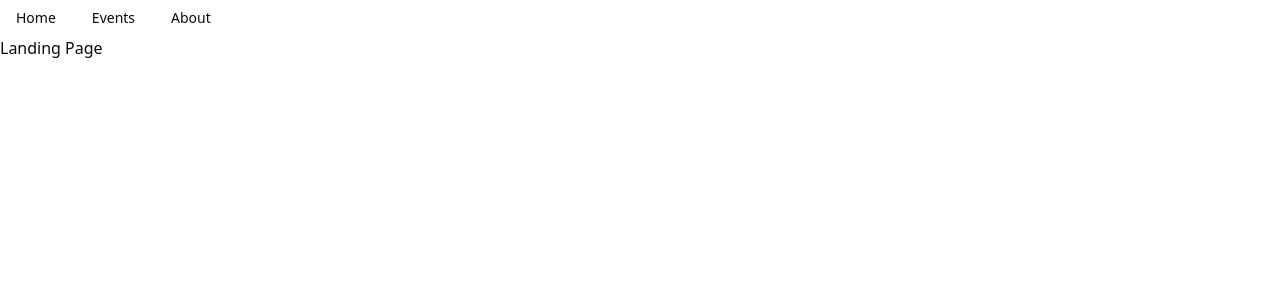
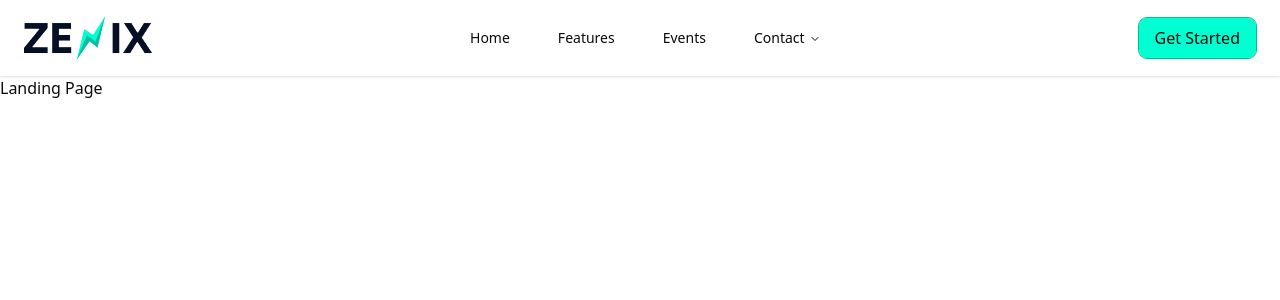
Before and after one commit to shawaiz-khan/zenix, a React (Vite) app in the folder client/: page / in a window 1280 px wide. Shown: the top 300 px of the page. Built offline with nearby package versions, Linux system fonts and the light colour scheme.

Commit message:
feat: Navbar updated

```diff
--- a/client/src/components/navbar/data.ts
+++ b/client/src/components/navbar/data.ts
@@ -1,3 +1,5 @@
+export { default as logo_dark } from "@/assets/images/logos/logo-without-tag_black.png";
+
 interface INavLinks {
     link: string
     label: string
@@ -14,11 +16,25 @@ export const navLinks: INavLinks[] = [
         label: "Home",
     },
     {
+        link: "/features",
+        label: "Features",
+    },
+    {
         link: "/events",
         label: "Events",
     },
     {
-        link: "/about",
-        label: "About",
+        link: "/contact",
+        label: "Contact",
+        children: [
+            {
+                link: "/contact/support",
+                label: "Support"
+            },
+            {
+                link: "/contact/developer",
+                label: "Developer"
+            },
+        ]
     },
 ];
--- a/client/src/components/navbar/index.tsx
+++ b/client/src/components/navbar/index.tsx
@@ -7,14 +7,21 @@ import {
     NavigationMenuContent,
     NavigationMenuLink,
 } from "@/lib";
-import { navLinks } from "./data";
+import { logo_dark, navLinks } from "./data";
 import { ListItem } from "../ui";
 
 const Navbar = () => {
     return (
-        <div>
-            <ShadCnNavigationMenu>
-                <NavigationMenuList>
+        <header className="w-full bg-white shadow">
+            <div className="mx-auto flex items-center justify-between px-6 py-4">
+                <img
+                    src={logo_dark}
+                    alt="Zenix"
+                    className="w-full max-w-32"
+                />
+
+                <ShadCnNavigationMenu viewport={false}>
+                    <NavigationMenuList className="flex gap-4">
                         {navLinks.map((item) => (
                             <NavigationMenuItem key={item.label}>
                                 {item.children ? (
@@ -23,22 +30,24 @@ const Navbar = () => {
                                             {item.label}
                                         </NavigationMenuTrigger>
                                         <NavigationMenuContent>
-                                        <ul className="grid w-[300px] gap-4">
-                                            <li>
+                                            <ul className="grid w-60 gap-2">
                                                 {item.children.map((child) => (
+                                                    <li key={child.label}>
                                                         <ListItem
-                                                        key={child.label}
                                                             title={child.label}
                                                             description={child.description}
                                                             href={child.link}
                                                         />
+                                                    </li>
                                                 ))}
-                                            </li>
                                             </ul>
                                         </NavigationMenuContent>
                                     </>
                                 ) : (
-                                <NavigationMenuLink asChild className={navigationMenuTriggerStyle()}>
+                                    <NavigationMenuLink
+                                        asChild
+                                        className={navigationMenuTriggerStyle()}
+                                    >
                                         <a href={item.link}>{item.label}</a>
                                     </NavigationMenuLink>
                                 )}
@@ -46,7 +55,12 @@ const Navbar = () => {
                         ))}
                     </NavigationMenuList>
                 </ShadCnNavigationMenu>
+
+                <button className="px-4 py-2 rounded-md bg-accent-brand outline outline-accent-brand-dark">
+                    Get Started
+                </button>
             </div>
+        </header>
     );
 };
 
```
Lines whose indentation alone changed are shown as unchanged.
